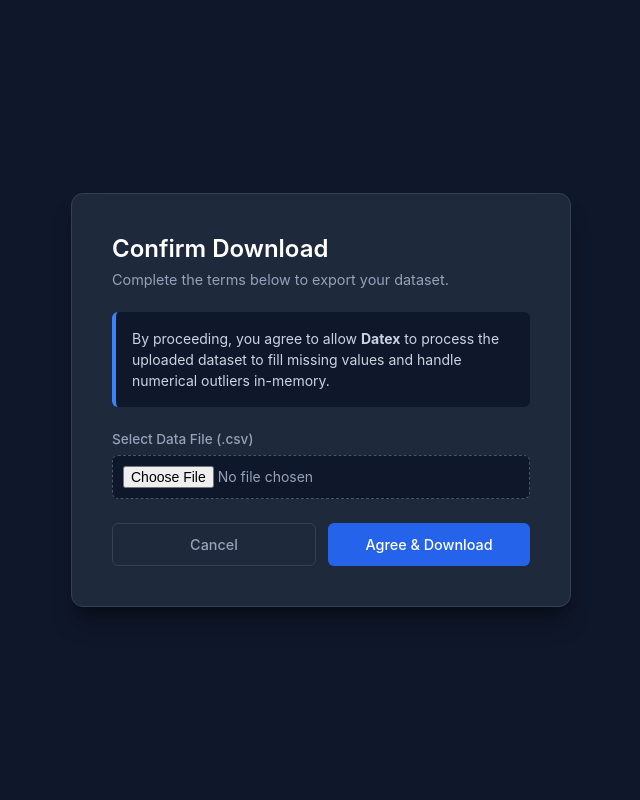
After one commit to parthbhardwaj0906-code/datex-tool, a Flask app: page /download in a window 1280 px wide. The commit adds this page. Shown: the whole page, without its empty margins (319-959 px from the left). Run offline with Flask 3, Linux system fonts and the light colour scheme.

Commit message:
Added extra functionality with the option of downloading cleaned dataset.

```diff
--- a/application.py
+++ b/application.py
@@ -1,4 +1,4 @@
-from flask import Flask, render_template, request, jsonify
+from flask import Flask, render_template, request, jsonify, Response
 import pandas as pd
 
 application = Flask(__name__)
@@ -54,6 +54,29 @@ def choose():
 def about_us():
    return render_template('about.html')
 
+from cleaner import clean
+
+@app.route("/download", methods = ['GET', 'POST'])
+def download_file():
+  if request.method == 'POST':
+    file = request.files.get('file')
+
+    if not file:
+        return "No file selected", 400
+    cleaned_data = clean(file)
+    csv_data = cleaned_data.to_csv(index=False)
+
+    return Response(
+        csv_data,
+        mimetype="text/csv",
+        headers={"Content-disposition": "attachment; filename=datex_cleaned.csv"}
+    )
+  return render_template('download.html')
+
+@app.route('/thank')
+def thank_user():
+   return render_template('thank_you.html')
+
 
 if __name__ == "__main__":
     app.run(debug = True)
--- /dev/null
+++ b/templates/download.html
@@ -0,0 +1,165 @@
+<!DOCTYPE html>
+<html lang="en">
+<head>
+    <meta charset="UTF-8">
+    <meta name="viewport" content="width=device-width, initial-scale=1.0">
+    <title>Datex | Download Cleaned Data</title>
+    <style>
+        * {
+            box-sizing: border-box;
+            margin: 0;
+            padding: 0;
+            font-family: -apple-system, BlinkMacSystemFont, "Segoe UI", Roboto, Helvetica, Arial, sans-serif;
+        }
+
+        body {
+            background-color: #0f172a;
+            color: #f8fafc;
+            display: flex;
+            justify-content: center;
+            align-items: center;
+            min-height: 100vh;
+            padding: 20px;
+        }
+
+        .container {
+            background-color: #1e293b;
+            border: 1px solid #334155;
+            border-radius: 12px;
+            padding: 40px;
+            max-width: 500px;
+            width: 100%;
+            box-shadow: 0 20px 25px -5px rgba(0, 0, 0, 0.3), 0 8px 10px -6px rgba(0, 0, 0, 0.3);
+        }
+
+        h1 {
+            font-size: 1.5rem;
+            font-weight: 600;
+            margin-bottom: 8px;
+            color: #ffffff;
+        }
+
+        .subtitle {
+            font-size: 0.9rem;
+            color: #94a3b8;
+            margin-bottom: 24px;
+        }
+
+        .agreement-box {
+            background-color: #0f172a;
+            border-left: 4px solid #3b82f6;
+            padding: 16px;
+            border-radius: 6px;
+            font-size: 0.875rem;
+            line-height: 1.5;
+            color: #cbd5e1;
+            margin-bottom: 24px;
+        }
+
+        .form-group {
+            margin-bottom: 20px;
+        }
+
+        label {
+            display: block;
+            font-size: 0.85rem;
+            font-weight: 500;
+            color: #94a3b8;
+            margin-bottom: 8px;
+        }
+
+        input[type="file"] {
+            width: 100%;
+            padding: 10px;
+            background-color: #0f172a;
+            border: 1px dashed #475569;
+            border-radius: 6px;
+            color: #94a3b8;
+            font-size: 0.875rem;
+            cursor: pointer;
+            transition: border-color 0.2s ease;
+        }
+
+        input[type="file"]:hover {
+            border-color: #3b82f6;
+        }
+
+        .actions {
+            display: flex;
+            gap: 12px;
+            margin-top: 24px;
+        }
+
+        .btn {
+            flex: 1;
+            padding: 12px 16px;
+            border-radius: 6px;
+            font-size: 0.9rem;
+            font-weight: 500;
+            text-align: center;
+            text-decoration: none;
+            cursor: pointer;
+            border: none;
+            transition: background-color 0.2s ease;
+        }
+
+        .btn-primary {
+            background-color: #2563eb;
+            color: #ffffff;
+        }
+
+        .btn-primary:hover {
+            background-color: #1d4ed8;
+        }
+
+        .btn-secondary {
+            background-color: transparent;
+            color: #94a3b8;
+            border: 1px solid #334155;
+        }
+
+        .btn-secondary:hover {
+            background-color: #334155;
+            color: #f8fafc;
+        }
+    </style>
+</head>
+<body>
+
+    <div class="container">
+        <h1>Confirm Download</h1>
+        <p class="subtitle">Complete the terms below to export your dataset.</p>
+
+        <!-- Agreement Notice -->
+        <div class="agreement-box">
+            By proceeding, you agree to allow <strong>Datex</strong> to process the uploaded dataset to fill missing values and handle numerical outliers in-memory.
+        </div>
+
+        <!-- Download Form -->
+        <form action="/download" method="POST" enctype="multipart/form-data" onsubmit="redirectToThankYou()">
+
+            <div class="form-group">
+                <label for="file">Select Data File (.csv)</label>
+                <input type="file" id="file" name="file" accept=".csv" required>
+            </div>
+
+            <div class="actions">
+                <a href="/" class="btn btn-secondary">Cancel</a>
+                <button type="submit" class="btn btn-primary">Agree & Download</button>
+            </div>
+
+        </form>
+    </div>
+
+    <script>
+        function redirectToThankYou() {
+            // Give the browser 500ms to register the POST request download
+            // before switching the page context to /thank
+            setTimeout(function() {
+                window.location.href = "/thank";
+            }, 500);
+        }
+    </script>
+
+</body>
+</html>
```
Also changed, not shown: cleaner.py (added, +30 -0 lines), templates/results.html (+19 -0 lines), templates/thank_you.html (added, +84 -0 lines).
